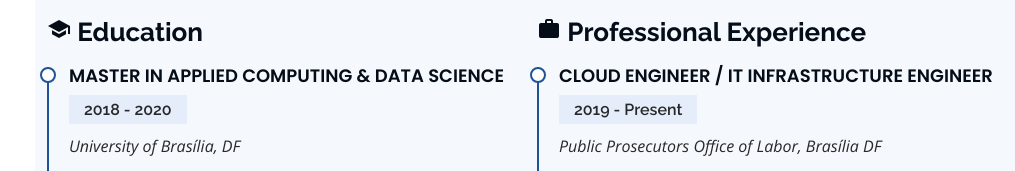
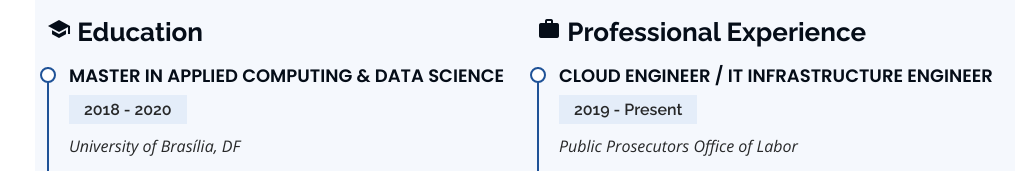
Before and after one commit to marlusantos/marlusantos.github.io, a plain HTML site: page index.html in a window 1280 px wide. Shown: the part 1043-1214 px from the top of the page, without its empty margins (265-1280 px from the left). Drawn offline with nearby package versions, Linux system fonts and the light colour scheme.

Commit message:
Update image and work

```diff
--- a/index.html
+++ b/index.html
@@ -249,7 +249,7 @@
             <div class="resume-item">
               <h4>Cloud engineer / IT infrastructure engineer</h4>
               <h5>2019 - Present</h5>
-              <p><em>Public Prosecutors Office of Labor, Brasília DF </em></p>
+              <p><em>Public Prosecutors Office of Labor</em></p>
               <ul>
                 <li>Responsible for administering and managing on-premises and Azure cloud services.</li>
               </ul>
```
